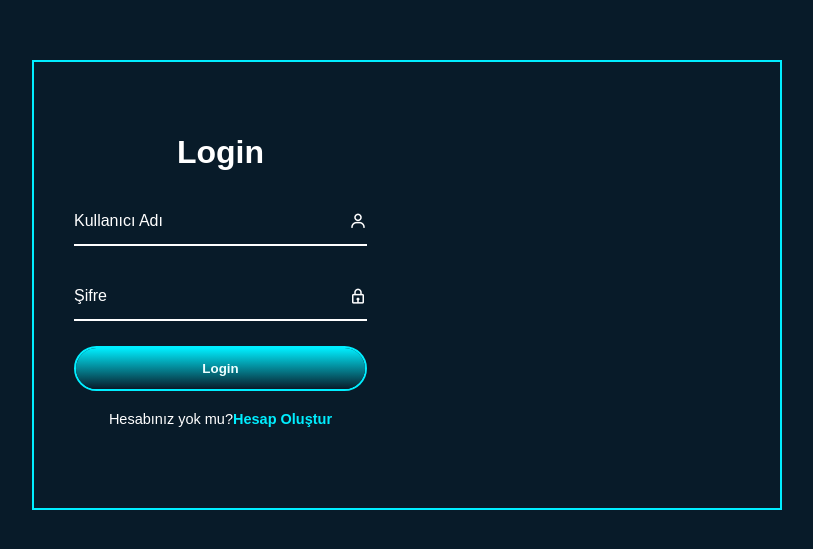
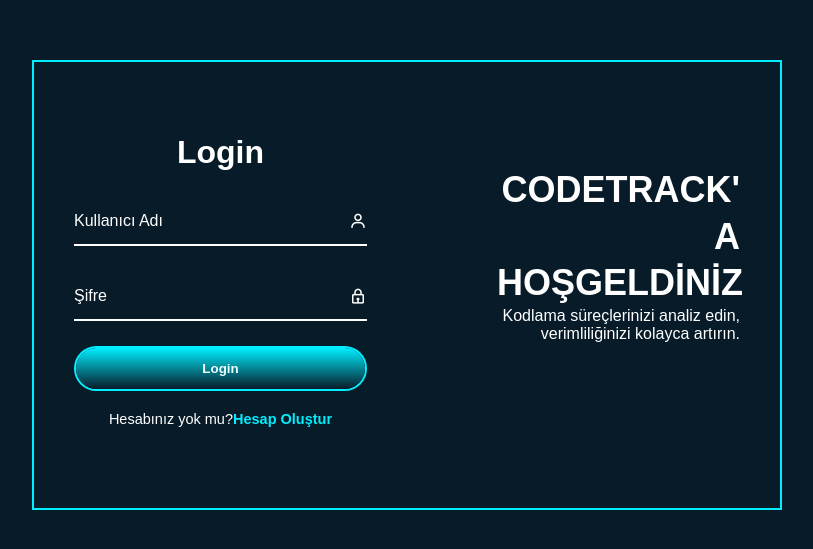
Before and after one commit to Davut-Eren-Ekici/CodeTrack, a plain HTML site: page login.html in a window 1280 px wide. Shown: the part 115-664 px from the top of the page, without its empty margins (233-1046 px from the left). Drawn offline with nearby package versions, Linux system fonts and the light colour scheme.

Commit message:
Login sayfası tasarım düzenleme 1

```diff
--- a/Login.css
+++ b/Login.css
@@ -150,3 +150,32 @@
 .logreg-link p a:hover {
     text-decoration: underline;
 }
+
+.wrapper .info-text{
+    position: absolute;
+    top: 0;
+    width: 50%;
+    height: 100%;
+    display: flex;
+    flex-direction: column;
+    justify-content: center;
+}
+
+.wrapper .info-text.login{
+    right: 0;
+    text-align: right;
+    padding: 0 40px 60px 90px;
+}
+
+.info-text h2{
+    font-size: 36px;
+    color:#fff;
+    line-height: 1.3;
+    text-transform: uppercase;
+}
+
+.info-text p{
+    font-size: 16px;
+    color: #fff;
+
+}
--- a/login.html
+++ b/login.html
@@ -32,6 +32,10 @@
                 </div>
             </form>
         </div>
+        <div class="info-text login">
+            <h2>CodeTrack' a Hoşgeldİnİz</h2>
+            <p>Kodlama süreçlerinizi analiz edin, verimliliğinizi kolayca artırın.</p>
+        </div>
     </div>
 
 </body>
```
